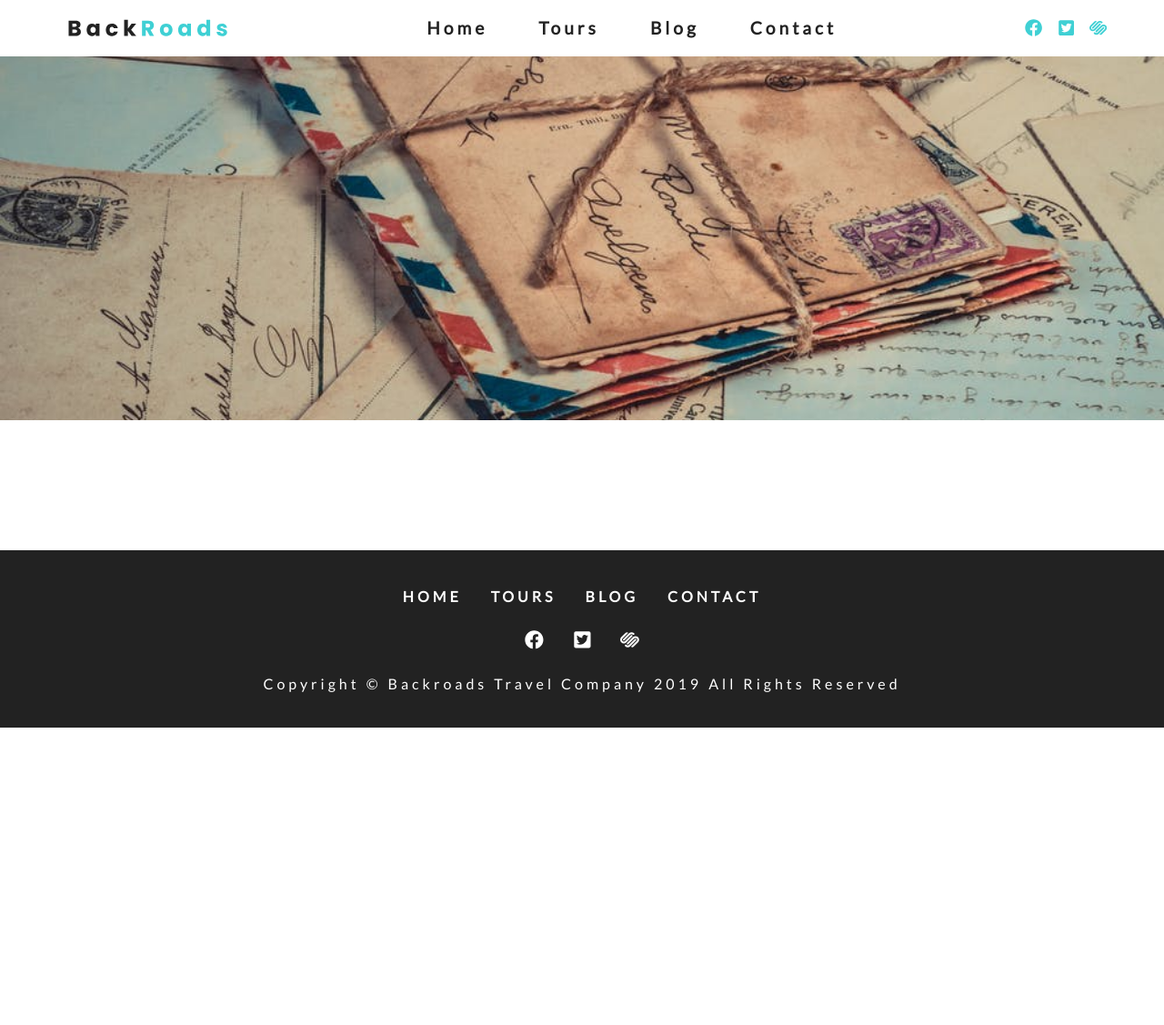
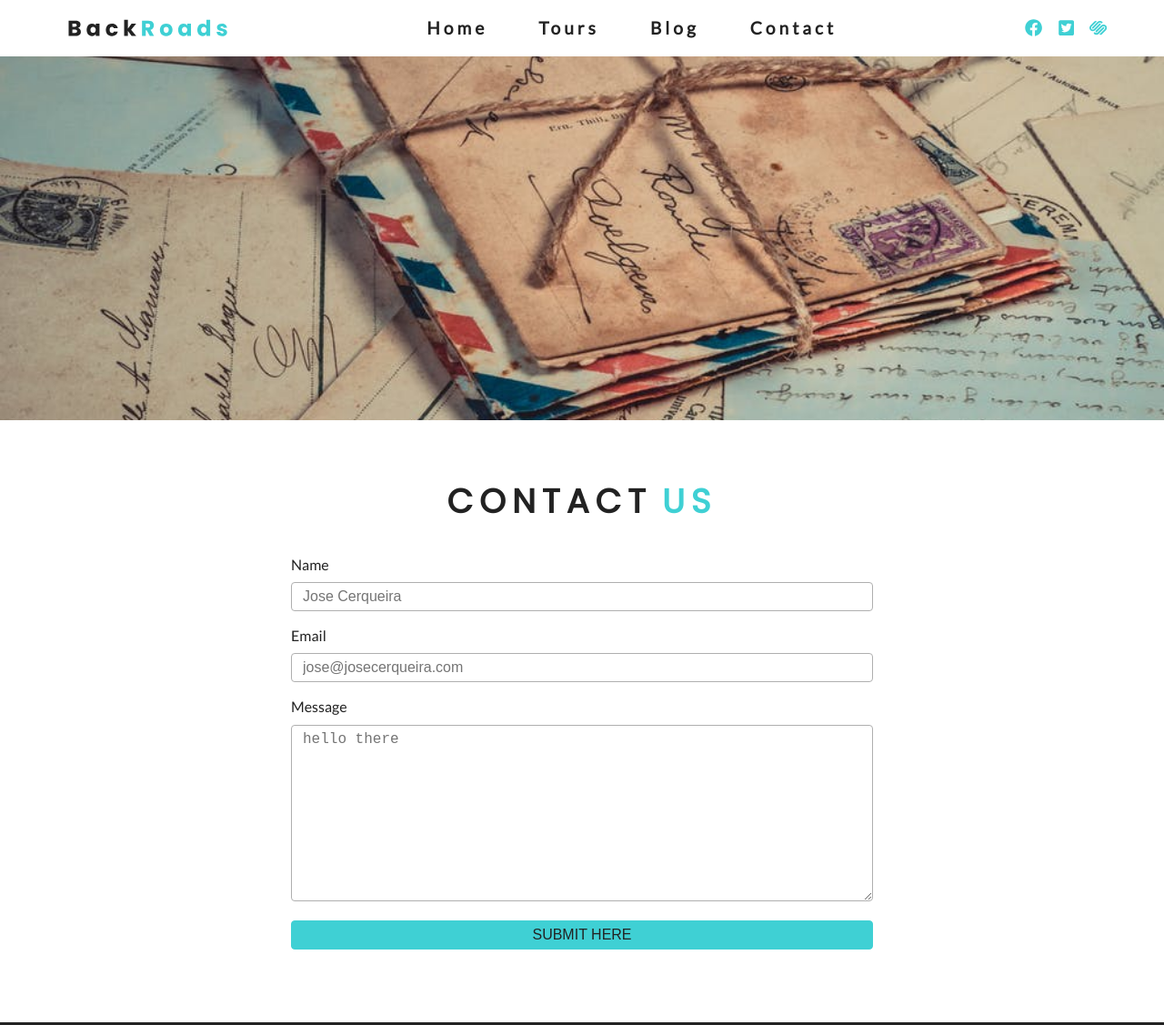
Before and after one commit to josemvcerqueira/gatsby-backroad, a Gatsby site: page /contact in a window 1280 px wide. Shown: the top 1127 px of the page at 91% size. Before the commit the page ends 800 px from the top, so only its background shows below. Built offline with nearby package versions, Linux system fonts and the light colour scheme; Gatsby itself is replaced by a stand-in of ours.

Commit message:
added transition links and a form to the contact page

```diff
--- a/gatsby-config.js
+++ b/gatsby-config.js
@@ -13,6 +13,7 @@ module.exports = {
     `gatsby-plugin-sharp`,
     "gatsby-plugin-typescript",
     `gatsby-plugin-styled-components`,
+    `gatsby-plugin-transition-link`,
     {
       resolve: `gatsby-source-filesystem`,
       options: {
--- a/package.json
+++ b/package.json
@@ -20,15 +20,18 @@
     "gatsby-image": "^2.2.24",
     "gatsby-plugin-sharp": "^2.2.28",
     "gatsby-plugin-styled-components": "^3.1.8",
+    "gatsby-plugin-transition-link": "^1.13.0",
     "gatsby-plugin-typescript": "^2.1.11",
     "gatsby-source-filesystem": "^2.1.30",
     "gatsby-transformer-sharp": "^2.2.20",
+    "gsap": "^2.1.3",
     "react": "^16.10.2",
     "react-dom": "^16.10.2",
     "react-icons": "^3.7.0",
     "styled-components": "^4.4.0"
   },
   "devDependencies": {
+    "@types/gsap": "^1.20.2",
     "@types/react": "^16.9.5",
     "@types/react-dom": "^16.9.1",
     "@types/styled-components": "^4.1.19",
--- /dev/null
+++ b/src/components/contact/contact.styles.ts
@@ -0,0 +1,42 @@
+import styled from "styled-components"
+
+export const ContactSection = styled.section`
+  padding: 4rem 0;
+  .center {
+    width: 80vw;
+    margin: 0 auto;
+  }
+  @media screen and (min-width: 992px) {
+    .center {
+      width: 50vw;
+      margin: 0 auto;
+    }
+  }
+  label {
+    text-transform: capitalize;
+    display: block;
+    margin-bottom: 0.5rem;
+  }
+  .formControl,
+  .submit {
+    width: 100%;
+    font-size: 1rem;
+    margin-bottom: 1rem;
+    padding: 0.375rem 0.75rem;
+    border: 1px solid ${props => props.theme.darkGrey};
+    border-radius: 0.25rem;
+  }
+  .submit {
+    background-color: ${props => props.theme.primaryColor};
+    border-color: ${props => props.theme.primaryColor};
+    text-transform: uppercase;
+    color: ${props => props.theme.mainBlack};
+    transition: ${props => props.theme.mainTransition};
+    cursor: pointer;
+  }
+  .submit:hover {
+    background: ${props => props.theme.darkGrey};
+    color: ${props => props.theme.mainWhite};
+    border-color: ${props => props.theme.darkGrey};
+  }
+`
--- /dev/null
+++ b/src/components/contact/contact.tsx
@@ -0,0 +1,59 @@
+import React, { FC } from "react"
+
+import Title from "../title/title"
+
+import { ContactSection } from "./contact.styles"
+
+interface Props {}
+
+const Contact: FC<Props> = () => {
+  return (
+    <ContactSection>
+      <Title title="contact" subtitle="us" />
+      <div className="center">
+        <form
+          action="https://formspree.io/mveqzrkx"
+          method="POST"
+          className="form"
+        >
+          <div>
+            <label htmlFor="name">name</label>
+            <input
+              type="text"
+              name="name"
+              id="name"
+              className="formControl"
+              placeholder="Jose Cerqueira"
+            />
+          </div>
+          <div>
+            <label htmlFor="email">email</label>
+            <input
+              type="email"
+              name="email"
+              id="email"
+              className="formControl"
+              placeholder="jose@josecerqueira.com"
+            />
+          </div>
+          <div>
+            <label htmlFor="message">message</label>
+            <textarea
+              name="message"
+              id="message"
+              cols={30}
+              rows={10}
+              className="formControl"
+              placeholder="hello there"
+            />
+          </div>
+          <div>
+            <input type="submit" value="submit here" className="submit" />
+          </div>
+        </form>
+      </div>
+    </ContactSection>
+  )
+}
+
+export default Contact
--- a/src/components/error/error.tsx
+++ b/src/components/error/error.tsx
@@ -1,5 +1,5 @@
 import React, { FC } from "react"
-import { Link } from "gatsby"
+import AniLink from "gatsby-plugin-transition-link/AniLink"
 
 import { Header } from "./error.styles"
 import Banner from "../banner/banner"
@@ -9,9 +9,9 @@ interface Props {}
 const Error: FC<Props> = () => (
   <Header>
     <Banner title="oops it's a dead end">
-      <Link to="/" className="btn-white">
+      <AniLink fade to="/" className="btn-white">
         back to home page
-      </Link>
+      </AniLink>
     </Banner>
   </Header>
 )
--- a/src/components/footer/footer.tsx
+++ b/src/components/footer/footer.tsx
@@ -1,5 +1,5 @@
 import React, { FC } from "react"
-import { Link } from "gatsby"
+import AniLink from "gatsby-plugin-transition-link/AniLink"
 
 import { Links, FooterContainer, Icons, Copyright } from "./footer.styles"
 import links from "../../constants/links"
@@ -12,9 +12,9 @@ const Footer: FC<Props> = () => {
     <FooterContainer>
       <Links>
         {links.map(link => (
-          <Link key={link.path} to={link.path}>
+          <AniLink fade key={link.path} to={link.path}>
             {link.text}
-          </Link>
+          </AniLink>
         ))}
       </Links>
       <Icons>
--- a/src/components/index.tsx
+++ b/src/components/index.tsx
@@ -4,3 +4,4 @@ export { default as Banner } from "./banner/banner"
 export { default as Error } from "./error/error"
 export { default as About } from "./home/about/about"
 export { default as Services } from "./home/services/services"
+export { default as Contact } from "./contact/contact"
--- a/src/components/navbar/navbar.tsx
+++ b/src/components/navbar/navbar.tsx
@@ -1,5 +1,5 @@
 import React, { FC, useState } from "react"
-import { Link } from "gatsby"
+import AniLink from "gatsby-plugin-transition-link/AniLink"
 
 import {
   Navbar,
@@ -34,7 +34,9 @@ const NavbarComponent: FC<Props> = () => {
         <NavbarList isOpen={isOpen}>
           {links.map(link => (
             <li key={link.text}>
-              <Link to={link.path}>{link.text}</Link>
+              <AniLink fade to={link.path}>
+                {link.text}
+              </AniLink>
             </li>
           ))}
         </NavbarList>
--- a/src/global.d.ts
+++ b/src/global.d.ts
@@ -7,3 +7,8 @@ declare module "*.jpeg" {
   const content: any
   export default content
 }
+
+declare module "gatsby-plugin-transition-link/AniLink" {
+  const content: any
+  export default content
+}
--- a/src/pages/contact.tsx
+++ b/src/pages/contact.tsx
@@ -1,20 +1,21 @@
 import React, { FC } from "react"
 import { graphql } from "gatsby"
 
-import { Layout, Hero } from "../components"
+import { Layout, Hero, Contact } from "../components"
 import { GenericObj } from "../constants/interfaces"
 
 interface Props {
   data: GenericObj
 }
 
-const Contact: FC<Props> = ({ data }) => (
+const ContactScreen: FC<Props> = ({ data }) => (
   <Layout>
     <Hero img={data.connectBcg.childImageSharp.fluid} />
+    <Contact />
   </Layout>
 )
 
-export default Contact
+export default ContactScreen
 
 export const query = graphql`
   query {
```
Also changed, not shown: src/pages/index.tsx (+4 -3 lines), 1 other file.
